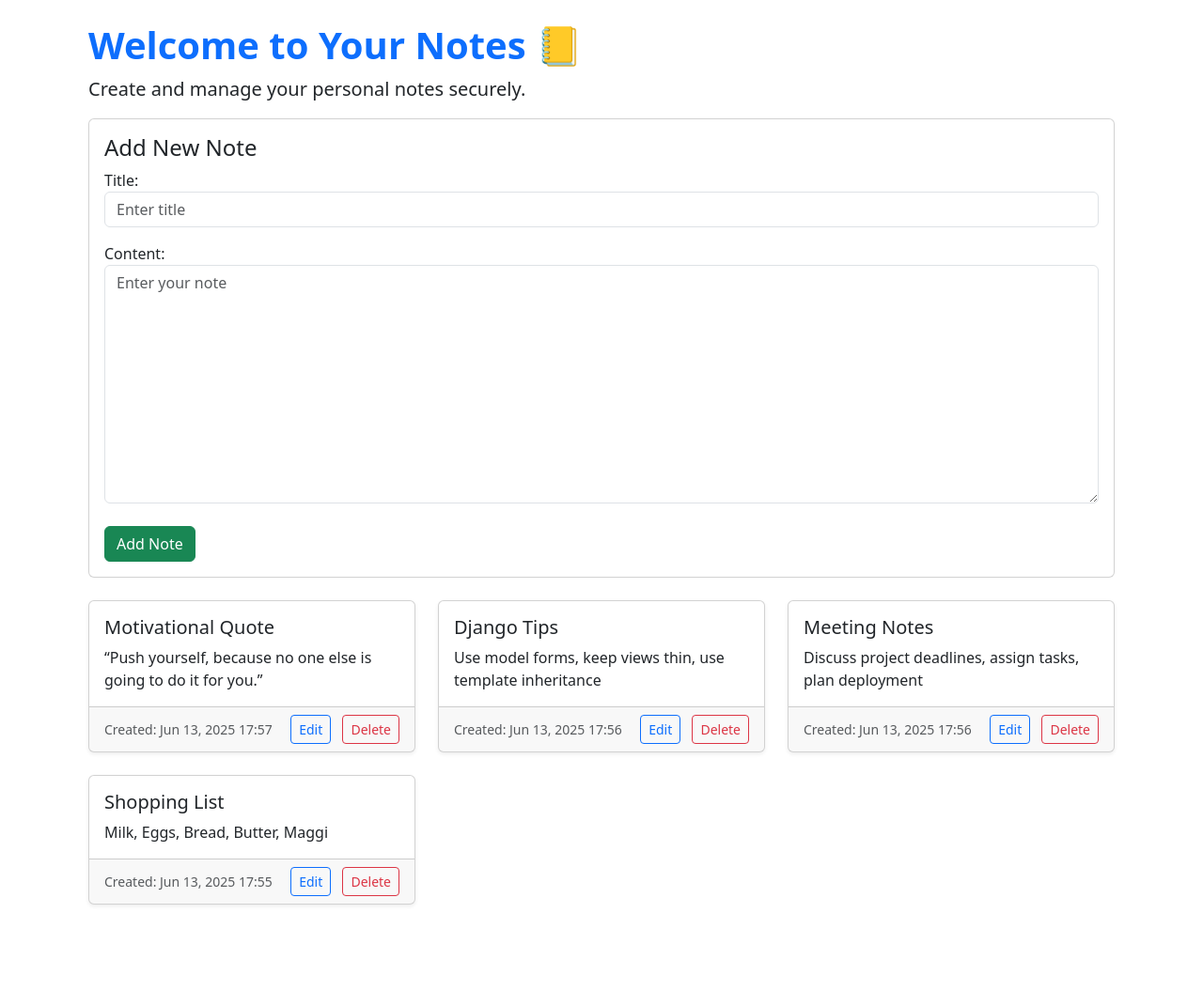
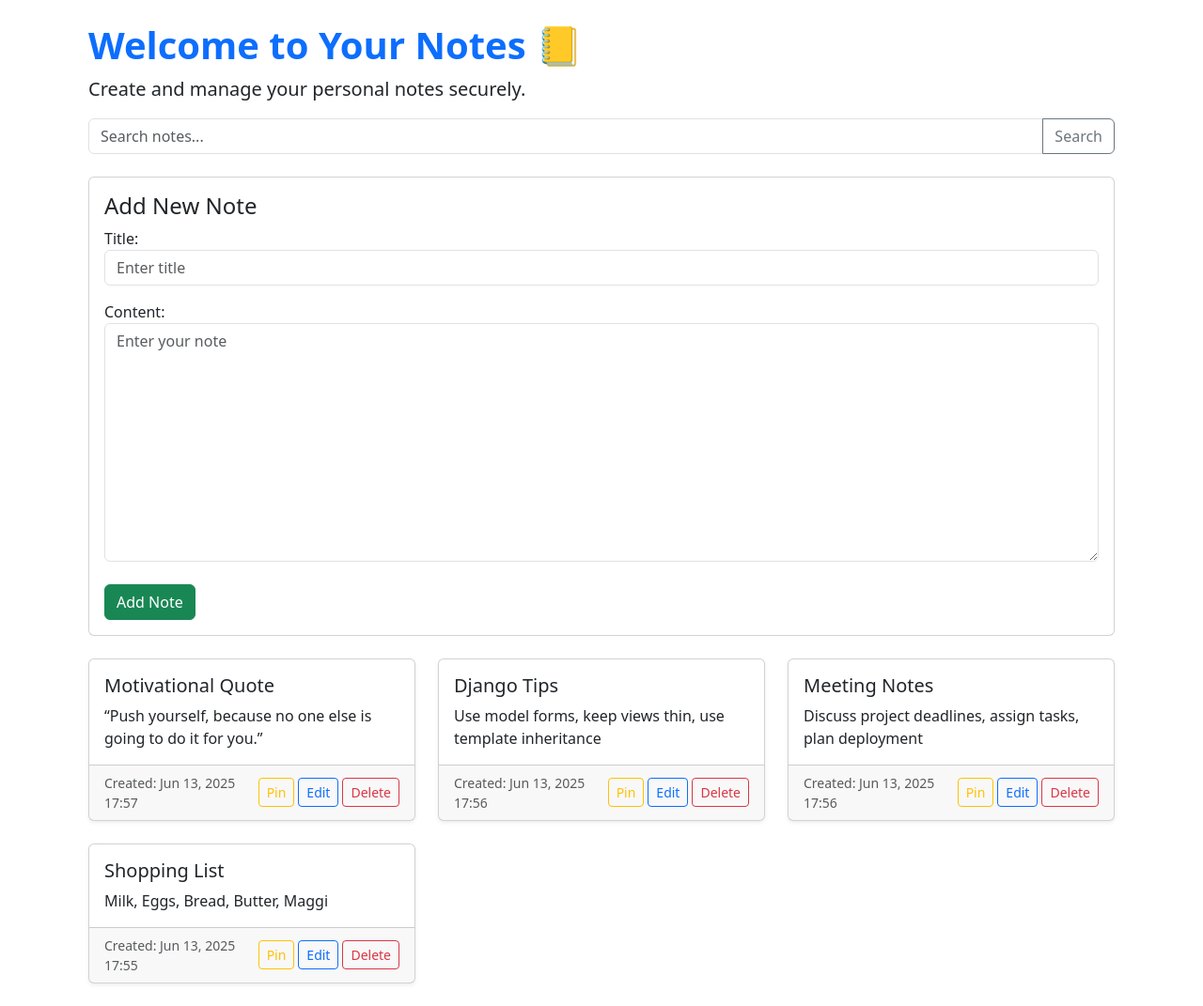
Before and after one commit to ashish-kumar17-abd/Django-Notes-App, a Django app: page / in a window 1280 px wide. Shown: the part 56-1127 px from the top of the page at 94% size. Before the commit the page ends 1043 px from the top, so only its background shows below. Run offline with Django 5.2, Linux system fonts and the light colour scheme; the first user in the database is signed in; data comes from the database, SQL or seed files in the repository.

Commit message:
🔍 Phase 7 complete: Added search & pin/unpin notes feature

```diff
--- a/notes/models.py
+++ b/notes/models.py
@@ -1,11 +1,11 @@
 from django.db import models
 from django.contrib.auth.models import User
 
-# Create your models here.
 class Note(models.Model):
     user = models.ForeignKey(User, on_delete=models.CASCADE)
     title = models.CharField(max_length=200)
     content = models.TextField()
+    is_pinned = models.BooleanField(default=False)  # 📌 NEW
     created_at = models.DateTimeField(auto_now_add=True)
 
     def __str__(self):
--- a/notes/templates/notes/home.html
+++ b/notes/templates/notes/home.html
@@ -3,12 +3,19 @@
 {% block title %}Home | Notes App{% endblock %}
 
 {% block content %}
-
 <div class="container mt-4">
     <h1 class="text-primary fw-bold">Welcome to Your Notes 📒</h1>
     <p class="lead">Create and manage your personal notes securely.</p>
 
-    <!-- Add Note Form -->
+    <!-- 🔍 Search Bar -->
+    <form method="GET" action="" class="mb-4">
+        <div class="input-group">
+            <input type="text" name="q" class="form-control" placeholder="Search notes..." value="{{ request.GET.q }}">
+            <button type="submit" class="btn btn-outline-secondary">Search</button>
+        </div>
+    </form>
+
+    <!-- 📝 Add Note Form -->
     <div class="card mb-4">
         <div class="card-body">
             <h4 class="card-title">Add New Note</h4>
@@ -20,20 +27,33 @@
         </div>
     </div>
 
-    <!-- Display Notes -->
+    <!-- 📋 Display Notes -->
     {% if notes %}
         <div class="row">
             {% for note in notes %}
                 <div class="col-md-6 col-lg-4 mb-4">
-                    <div class="card h-100 shadow-sm">
+                    <div class="card h-100 shadow-sm {% if note.is_pinned %}border-warning{% endif %}">
                         <div class="card-body">
-                            <h5 class="card-title">{{ note.title }}</h5>
+                            <h5 class="card-title">
+                                {{ note.title }}
+                                {% if note.is_pinned %}
+                                    <span class="badge bg-warning text-dark">📌 Pinned</span>
+                                {% endif %}
+                            </h5>
                             <p class="card-text">{{ note.content }}</p>
                         </div>
                         <div class="card-footer d-flex justify-content-between align-items-center">
                             <small class="text-muted">Created: {{ note.created_at|date:"M d, Y H:i" }}</small>
-                            <div>
-                                <a href="{% url 'edit_note' note.pk %}" class="btn btn-sm btn-outline-primary me-2">Edit</a>
+                            <div class="d-flex gap-1">
+                                <!-- 📌 Pin/Unpin Button -->
+                                <form method="POST" action="{% url 'toggle_pin' note.pk %}">
+                                    {% csrf_token %}
+                                    <button type="submit" class="btn btn-sm btn-outline-warning">
+                                        {% if note.is_pinned %}Unpin{% else %}Pin{% endif %}
+                                    </button>
+                                </form>
+
+                                <a href="{% url 'edit_note' note.pk %}" class="btn btn-sm btn-outline-primary">Edit</a>
                                 <a href="{% url 'delete_note' note.pk %}" class="btn btn-sm btn-outline-danger">Delete</a>
                             </div>
                         </div>
@@ -47,5 +67,4 @@
         </div>
     {% endif %}
 </div>
-
 {% endblock %}
--- a/notes/urls.py
+++ b/notes/urls.py
@@ -5,5 +5,5 @@ urlpatterns = [
     path('', views.home, name='home'),
     path('edit/<int:pk>/', views.edit_note, name='edit_note'),
     path('delete/<int:pk>/', views.delete_note, name='delete_note'),
-
+    path('pin/<int:pk>/', views.toggle_pin, name='toggle_pin'),
 ]
--- a/notes/views.py
+++ b/notes/views.py
@@ -1,27 +1,33 @@
-from django.shortcuts import render,HttpResponse,redirect
+from django.shortcuts import render, HttpResponse, redirect, get_object_or_404
 from .models import Note
 from django.contrib.auth.decorators import login_required
 from .forms import NoteForm
-from django.shortcuts import get_object_or_404
 
-
-# Create your views here.
+# 🏠 Home View: Create + List + Search + Pinned
 @login_required
 def home(request):
+    form = NoteForm()
+
     if request.method == 'POST':
         form = NoteForm(request.POST)
         if form.is_valid():
             note = form.save(commit=False)
-            note.user = request.user  # assign logged-in user
+            note.user = request.user
             note.save()
             return redirect('home')
-    else:
-        form = NoteForm()
 
-    notes = Note.objects.filter(user=request.user).order_by('-created_at')
+    query = request.GET.get('q')  # 🔍 Search input
+    notes = Note.objects.filter(user=request.user)
+
+    if query:
+        notes = notes.filter(title__icontains=query) | notes.filter(content__icontains=query)
+
+    notes = notes.order_by('-is_pinned', '-created_at')  # 📌 Pinned notes first
+
     return render(request, 'notes/home.html', {'form': form, 'notes': notes})
 
 
+# ✏️ Edit Note
 @login_required
 def edit_note(request, pk):
     note = get_object_or_404(Note, pk=pk, user=request.user)
@@ -37,6 +43,7 @@ def edit_note(request, pk):
     return render(request, 'notes/edit_note.html', {'form': form})
 
 
+# 🗑️ Delete Note
 @login_required
 def delete_note(request, pk):
     note = get_object_or_404(Note, pk=pk, user=request.user)
@@ -46,3 +53,12 @@ def delete_note(request, pk):
         return redirect('home')
 
     return render(request, 'notes/delete_note.html', {'note': note})
+
+
+# 📌 Toggle Pin/Unpin
+@login_required
+def toggle_pin(request, pk):
+    note = get_object_or_404(Note, pk=pk, user=request.user)
+    note.is_pinned = not note.is_pinned
+    note.save()
+    return redirect('home')
```
Also changed, not shown: db.sqlite3, notes/migrations/0003_note_is_pinned.py (added).
